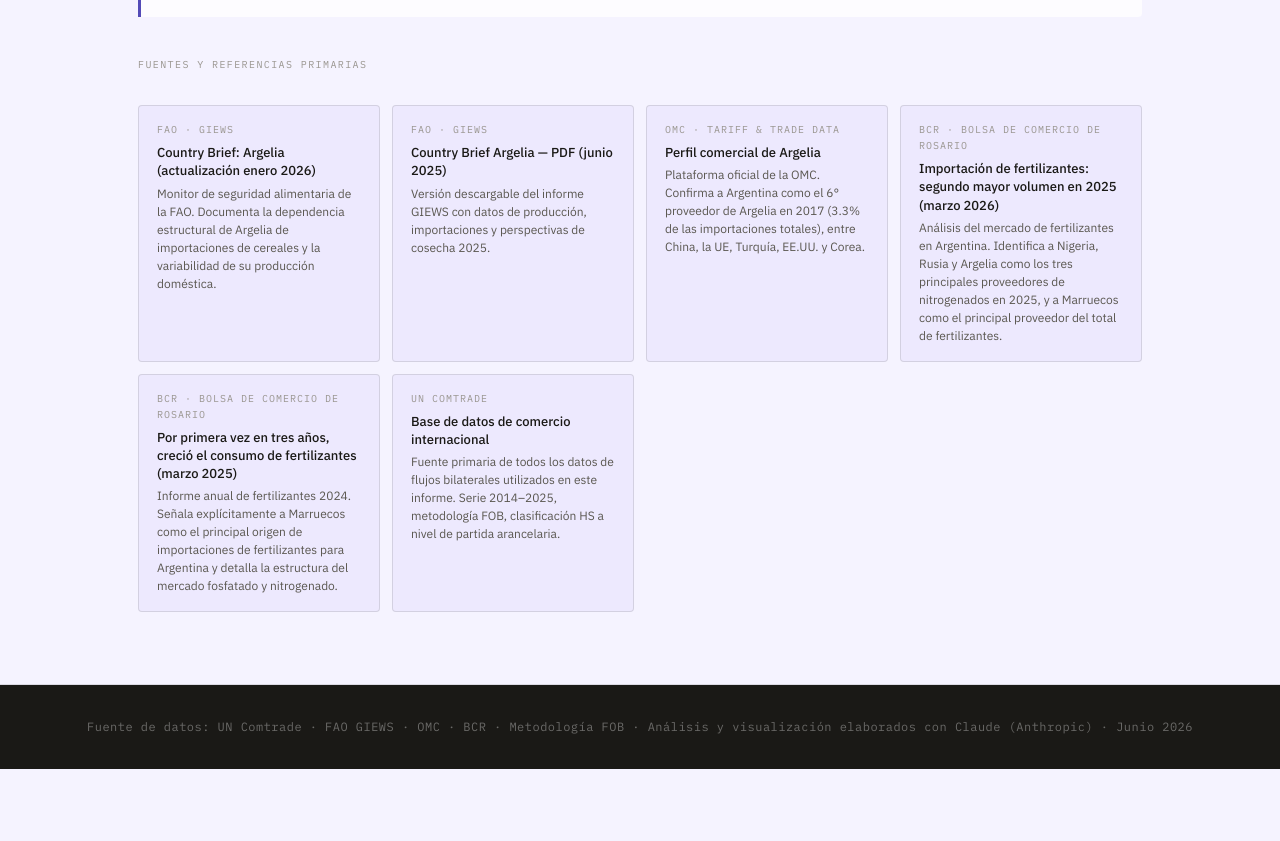
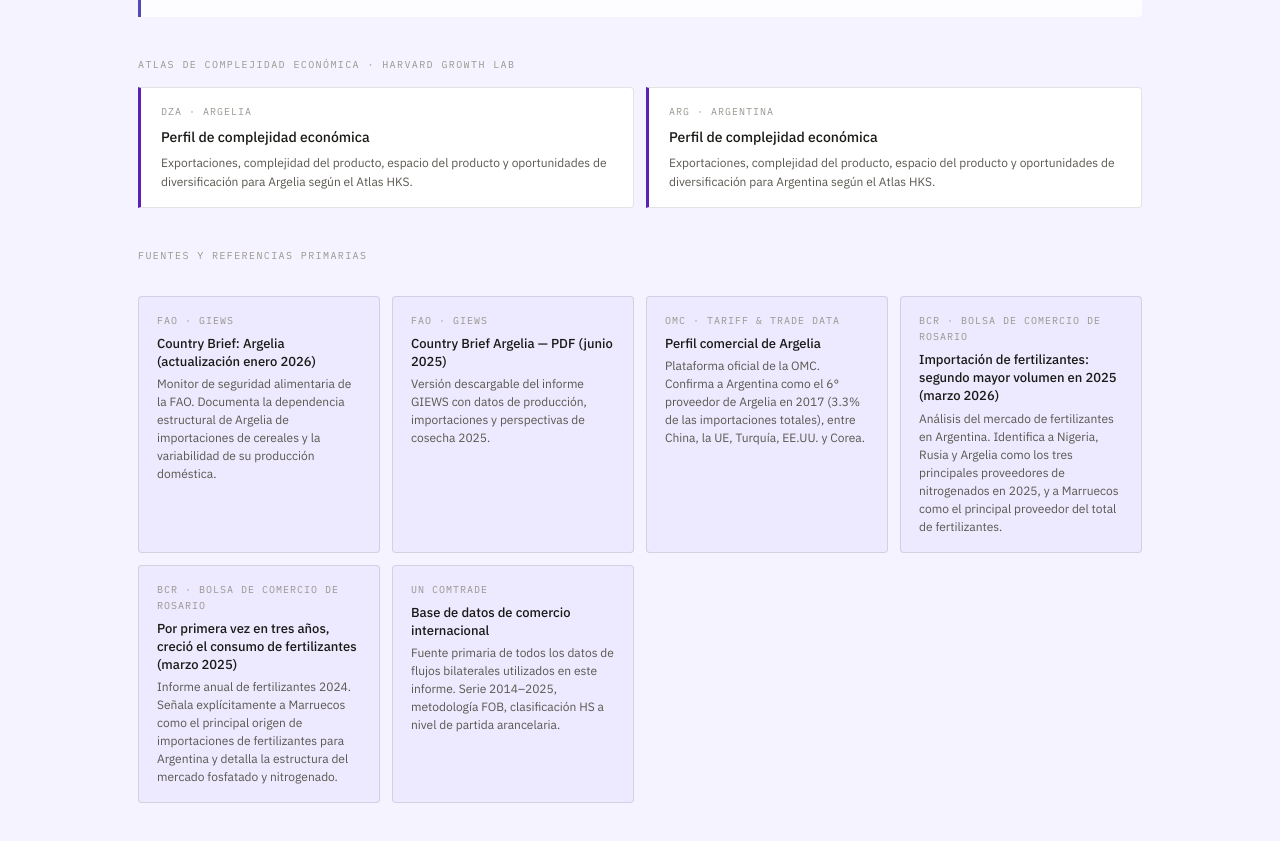
Before and after one commit to florfares/florfares.github.io, a plain HTML site: page index.html in a window 1280 px wide. Shown: the part 5753-6594 px from the top of the page. Before the commit the page ends 6522 px from the top, so only its background shows below. Drawn offline with nearby package versions, Linux system fonts and the light colour scheme.

Commit message:
Add files via upload

```diff
--- a/index.html
+++ b/index.html
@@ -702,6 +702,27 @@
       </div>
     </div>
 
+    <!-- ATLAS HKS -->
+    <div style="margin-top: 40px; margin-bottom: 40px;">
+      <p style="font-family: var(--mono); font-size: 10px; letter-spacing: 0.14em; text-transform: uppercase; color: var(--ink-faint); margin-bottom: 14px;">Atlas de Complejidad Económica · Harvard Growth Lab</p>
+      <div style="display: grid; grid-template-columns: 1fr 1fr; gap: 12px;">
+        <a href="https://atlas.hks.harvard.edu/countries/12" target="_blank" rel="noopener"
+           style="display:block; background:#fff; border:1px solid var(--border); border-left:3px solid #5B21B6; border-radius:0 4px 4px 0; padding:16px 20px; text-decoration:none; transition:background 0.12s;"
+           onmouseover="this.style.background='#EDE9FE'" onmouseout="this.style.background='#fff'">
+          <div style="font-family:var(--mono);font-size:10px;letter-spacing:0.1em;text-transform:uppercase;color:var(--ink-faint);margin-bottom:6px;">DZA · Argelia</div>
+          <div style="font-size:14px;font-weight:500;color:var(--ink);margin-bottom:4px;">Perfil de complejidad económica</div>
+          <div style="font-size:12px;color:var(--ink-muted);">Exportaciones, complejidad del producto, espacio del producto y oportunidades de diversificación para Argelia según el Atlas HKS.</div>
+        </a>
+        <a href="https://atlas.hks.harvard.edu/countries/32" target="_blank" rel="noopener"
+           style="display:block; background:#fff; border:1px solid var(--border); border-left:3px solid #5B21B6; border-radius:0 4px 4px 0; padding:16px 20px; text-decoration:none; transition:background 0.12s;"
+           onmouseover="this.style.background='#EDE9FE'" onmouseout="this.style.background='#fff'">
+          <div style="font-family:var(--mono);font-size:10px;letter-spacing:0.1em;text-transform:uppercase;color:var(--ink-faint);margin-bottom:6px;">ARG · Argentina</div>
+          <div style="font-size:14px;font-weight:500;color:var(--ink);margin-bottom:4px;">Perfil de complejidad económica</div>
+          <div style="font-size:12px;color:var(--ink-muted);">Exportaciones, complejidad del producto, espacio del producto y oportunidades de diversificación para Argentina según el Atlas HKS.</div>
+        </a>
+      </div>
+    </div>
+
     <!-- REFERENCIAS -->
     <div style="margin-top: 40px;">
       <p style="font-family: var(--mono); font-size: 10px; letter-spacing: 0.14em; text-transform: uppercase; color: var(--ink-faint); margin-bottom: 16px;">Fuentes y referencias primarias</p>
```
